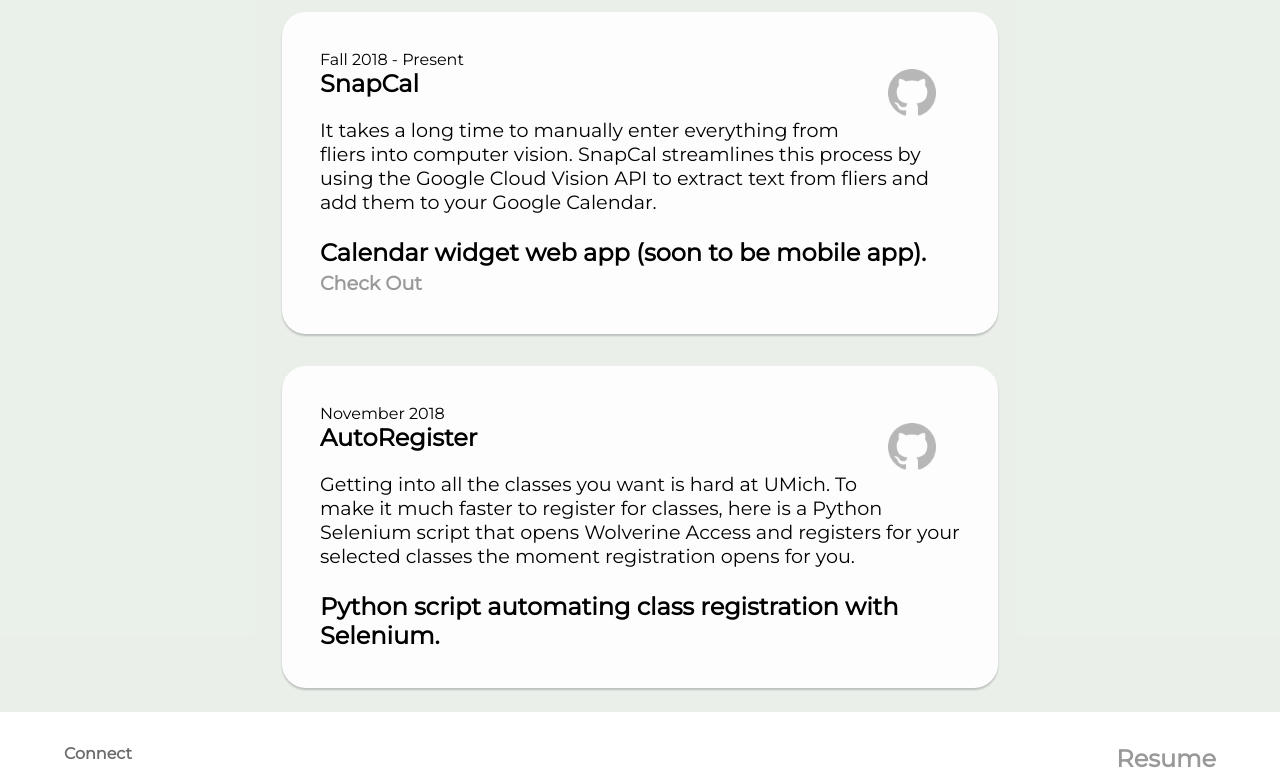
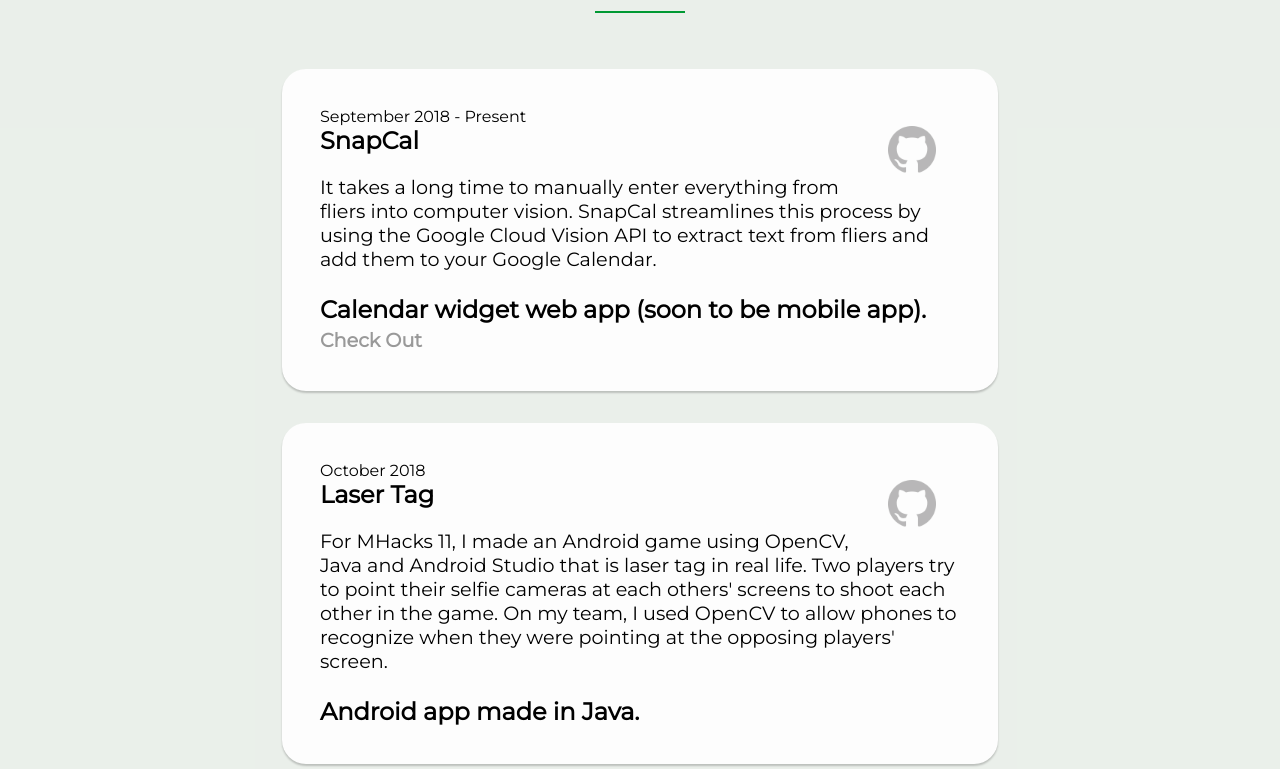
Before and after one commit to rguan72/website2, a React (Create React App) app: page / in a window 1280 px wide. Shown: the part 2413-3182 px from the top of the page. Built offline with nearby package versions, Linux system fonts and the light colour scheme.

Commit message:
Add laser tag to personal project section

```diff
--- a/src/App.js
+++ b/src/App.js
@@ -92,6 +92,8 @@
                   I added features to a Django-based web training team strategists for the World Solar Challenge.
                   Since my best language is Python, my focus was on the back end,
                   although I also spent a considerable amount of time on the front end (Javascript, HTML/CSS).
+                  Using Electron, I am also making a desktop app with Javascript/HTML/CSS to display solar car
+                  telemetry in the clearest way possible.
                 </p>
             </div>
             </ScrollAnimation>
@@ -175,7 +177,7 @@
         <div className="overall-container">
 
           <div className="card">
-            <small>Fall 2018 - Present</small>
+            <small>September 2018 - Present</small>
             <h3>
               <span> SnapCal </span>
               <span className="float-right">
@@ -195,6 +197,28 @@
               <a href="https://snapcal.richardguan.me/" className="out-link-1 checkout" target="_blank" rel="noopener noreferrer">
                 Check Out
               </a>
+            </h3>
+          </div>
+
+          <div className="card">
+            <small>October 2018 </small>
+            <h3>
+              <span> Laser Tag </span>
+              <span className="float-right">
+                <a href="https://github.com/rguan72/Laser-Tag" target="_blank" rel="noopener noreferrer">
+                  <img src={github} className="github" alt="Repo"></img>
+                </a>
+              </span>
+              <p className="proj">
+                For MHacks 11, I made an Android game using OpenCV, Java and Android Studio that
+                is laser tag in real life. Two players try to point their selfie
+                cameras at each others' screens to shoot each other in the game. On my team,
+                I used OpenCV to allow phones to recognize when they were pointing at
+                the opposing players' screen.
+              </p>
+              <b>
+                Android app made in Java.
+              </b>
             </h3>
           </div>
 
```
